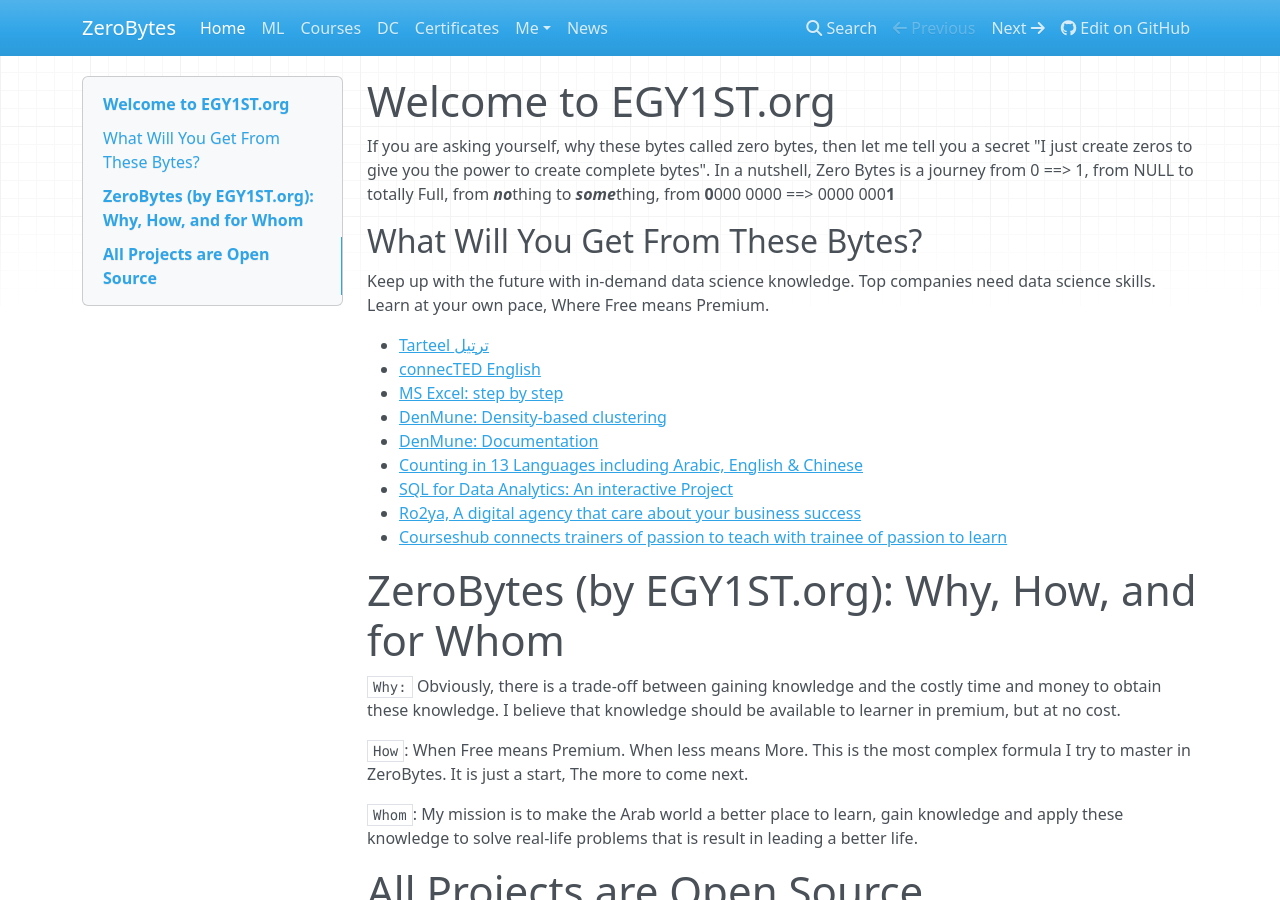
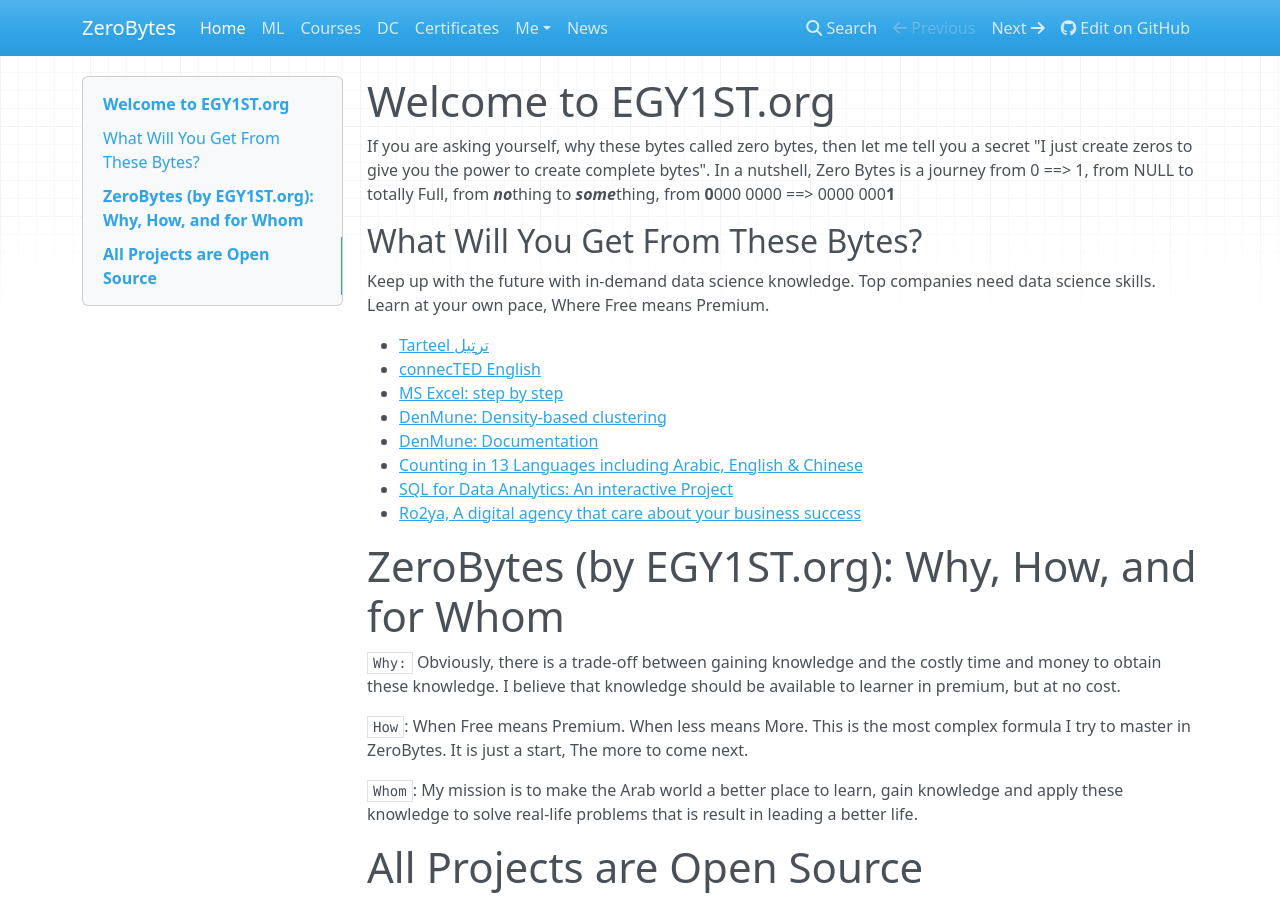
Before and after one commit to egy1st/zerobytes-mkdocs, an MkDocs documentation site: the page built from docs/index.md, in a window 1280 px wide and 900 px high. Built offline with MkDocs 1.6.1, drawn with Linux system fonts in a browser that asks for light colours; nearby versions of some CDN libraries.

Commit message:
Update index.md

```diff
--- a/docs/index.md
+++ b/docs/index.md
@@ -14,7 +14,6 @@
 - [Counting in 13 Languages including Arabic, English & Chinese](https://number2text.com)
 - [SQL for Data Analytics: An interactive Project](https://deepnote.com/workspace/zerobytes-53a2-d17b46ba-00b7-41a6-bdcc-79d0ff9e1037/project/Introduction-to-SQL-82a421bb-fac8-45a1-8c6a-2a7fb7cd35c7/%2FREADME.ipynb)
 - [Ro2ya, A digital agency that care about your business success](https://ro2yaagency.com)
-- [Courseshub connects trainers of passion to teach with trainee of passion to learn](https://courseshubeg.com)
 
 
 # ZeroBytes (by EGY1ST.org): Why, How, and for Whom
```
